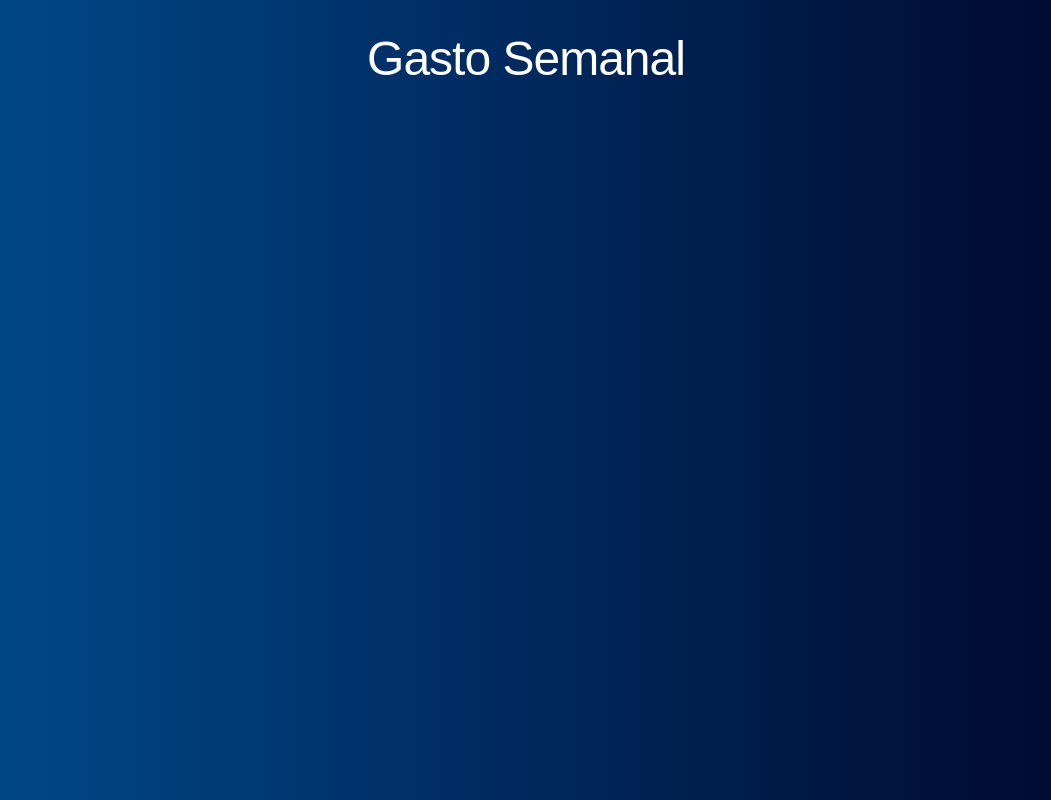
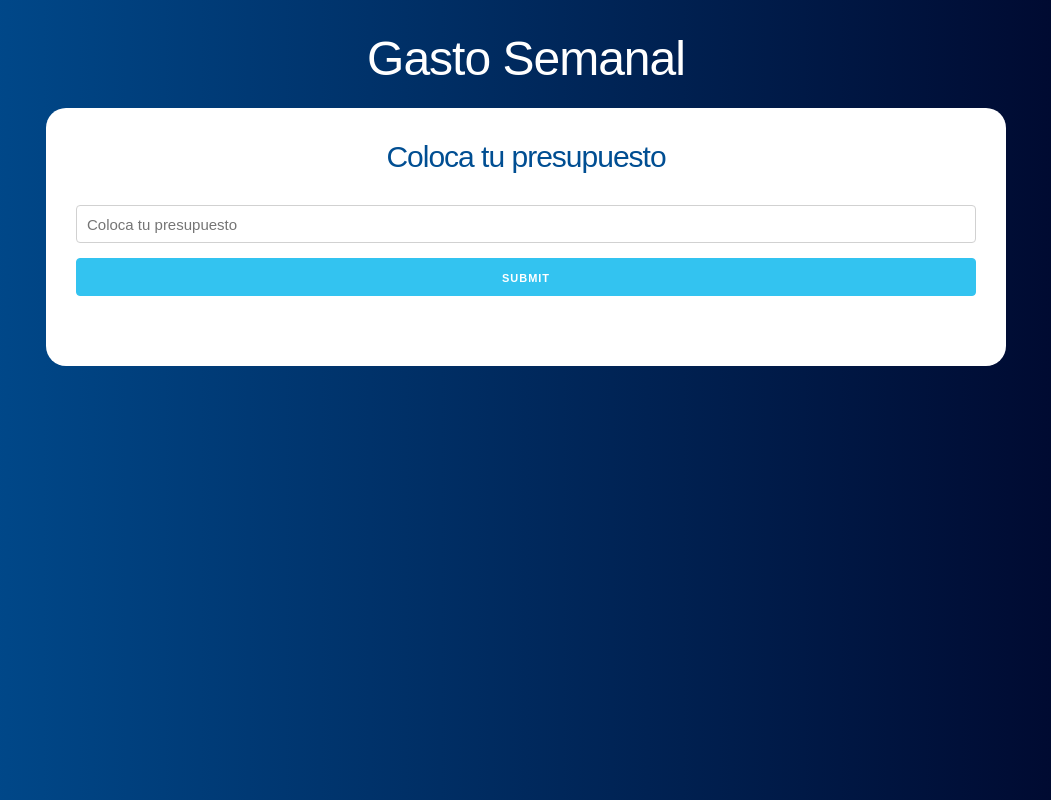
Before and after one commit to FedePe/presupuesto-react, a React (Create React App) app: page / in a window 1280 px wide. Shown: the whole page, without its empty margins (114-1165 px from the left). Built offline with nearby package versions, Linux system fonts and the light colour scheme.

Commit message:
Preguntando al usuario por su presupuesto

```diff
--- a/src/App.js
+++ b/src/App.js
@@ -1,10 +1,14 @@
 import React from 'react';
+import Pregunta from './components/Pregunta';
 
 function App() {
   return (
     <div className="container">
       <header>
           <h1>Gasto Semanal</h1>
+          <div className="contenido-principal contenido">
+            <Pregunta/>
+          </div>
       </header>
     </div>
   );
--- /dev/null
+++ b/src/components/Pregunta.js
@@ -0,0 +1,24 @@
+import React, {Fragment} from 'react';
+
+const Pregunta = () => {
+    return (
+        <Fragment>
+            <h2>Coloca tu presupuesto</h2>
+
+            <form>
+                <input
+                    type="number"
+                    className="u-full-width"
+                    placeholder="Coloca tu presupuesto"
+                />
+                <input
+                    type="submit"
+                    className="button-primary u-full-width"
+                    placeholder="Definir Presupuesto"
+                />
+            </form>
+        </Fragment>
+     );
+}
+
+export default Pregunta;
```
